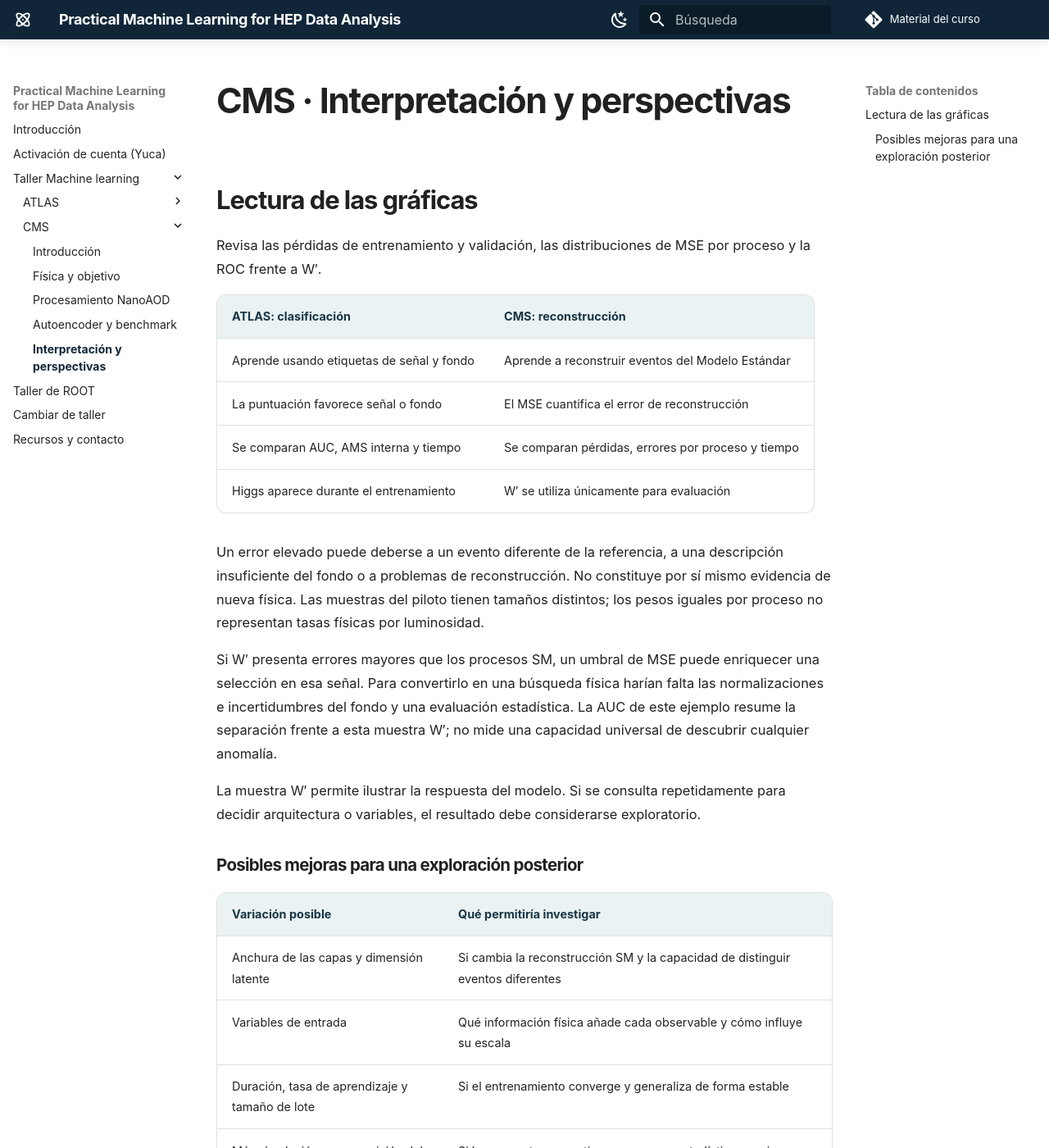
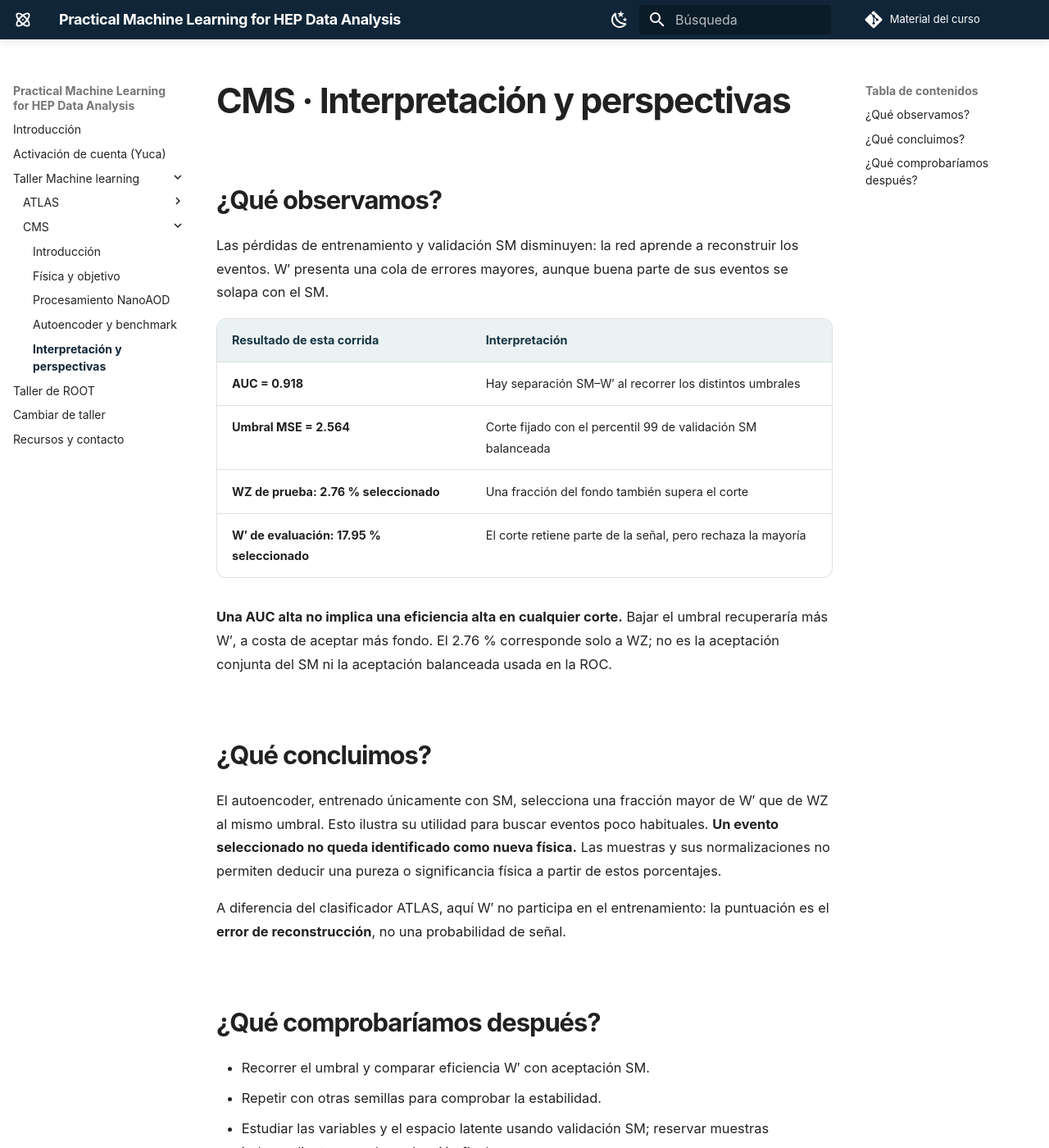
Before and after one commit to castaned/practical-ml-hep, an MkDocs documentation site: the page built from docs/cms-resultados.md, in a window 1280 px wide and 1400 px high. Shown: the whole window at 82% size. Built offline with MkDocs 1.6.1 and Material for MkDocs 9.7.7, drawn with Linux system fonts in a browser that asks for light colours; comment, search, counter and statistics services are not loaded; some of the changed text lies outside the part shown.

Commit message:
Align CMS conclusions with observed ROC and threshold results

```diff
--- a/docs/cms-resultados.md
+++ b/docs/cms-resultados.md
@@ -1,33 +1,28 @@
 # CMS · Interpretación y perspectivas
 
-## Lectura de las gráficas
+## ¿Qué observamos?
 
-Revisa las pérdidas de entrenamiento y validación, las distribuciones de MSE por proceso y la ROC frente a W′.
+Las pérdidas de entrenamiento y validación SM disminuyen: la red aprende a reconstruir los eventos. W′ presenta una cola de errores mayores, aunque buena parte de sus eventos se solapa con el SM.
 
-| ATLAS: clasificación | CMS: reconstrucción |
+| Resultado de esta corrida | Interpretación |
 | --- | --- |
-| Aprende usando etiquetas de señal y fondo | Aprende a reconstruir eventos del Modelo Estándar |
-| La puntuación favorece señal o fondo | El MSE cuantifica el error de reconstrucción |
-| Se comparan AUC, AMS interna y tiempo | Se comparan pérdidas, errores por proceso y tiempo |
-| Higgs aparece durante el entrenamiento | W′ se utiliza únicamente para evaluación |
+| **AUC = 0.918** | Hay separación SM–W′ al recorrer los distintos umbrales |
+| **Umbral MSE = 2.564** | Corte fijado con el percentil 99 de validación SM balanceada |
+| **WZ de prueba: 2.76 % seleccionado** | Una fracción del fondo también supera el corte |
+| **W′ de evaluación: 17.95 % seleccionado** | El corte retiene parte de la señal, pero rechaza la mayoría |
 
-Un error elevado puede deberse a un evento diferente de la referencia, a una descripción insuficiente del fondo o a problemas de reconstrucción. No constituye por sí mismo evidencia de nueva física. Las muestras del piloto tienen tamaños distintos; los pesos iguales por proceso no representan tasas físicas por luminosidad.
+**Una AUC alta no implica una eficiencia alta en cualquier corte.** Bajar el umbral recuperaría más W′, a costa de aceptar más fondo. El 2.76 % corresponde solo a WZ; no es la aceptación conjunta del SM ni la aceptación balanceada usada en la ROC.
 
-Si W′ presenta errores mayores que los procesos SM, un umbral de MSE puede enriquecer una selección en esa señal. Para convertirlo en una búsqueda física harían falta las normalizaciones e incertidumbres del fondo y una evaluación estadística. La AUC de este ejemplo resume la separación frente a esta muestra W′; no mide una capacidad universal de descubrir cualquier anomalía.
+## ¿Qué concluimos?
 
-La muestra W′ permite ilustrar la respuesta del modelo. Si se consulta repetidamente para decidir arquitectura o variables, el resultado debe considerarse exploratorio.
+El autoencoder, entrenado únicamente con SM, selecciona una fracción mayor de W′ que de WZ al mismo umbral. Esto ilustra su utilidad para buscar eventos poco habituales. **Un evento seleccionado no queda identificado como nueva física.** Las muestras y sus normalizaciones no permiten deducir una pureza o significancia física a partir de estos porcentajes.
 
-### Posibles mejoras para una exploración posterior
+A diferencia del clasificador ATLAS, aquí W′ no participa en el entrenamiento: la puntuación es el **error de reconstrucción**, no una probabilidad de señal.
 
-| Variación posible | Qué permitiría investigar |
-| --- | --- |
-| Anchura de las capas y dimensión latente | Si cambia la reconstrucción SM y la capacidad de distinguir eventos diferentes |
-| Variables de entrada | Qué información física añade cada observable y cómo influye su escala |
-| Duración, tasa de aprendizaje y tamaño de lote | Si el entrenamiento converge y generaliza de forma estable |
-| Más simulación y composición del fondo | Si la respuesta se mantiene con mayor estadística y mejor representación de los procesos |
+## ¿Qué comprobaríamos después?
 
-Cada estudio requeriría conservar su configuración y una carpeta de resultados propia. Las decisiones se apoyarían primero en la validación SM; una evaluación independiente permitiría comprobar después si la mejora se mantiene frente a W′.
+- Recorrer el umbral y comparar eficiencia W′ con aceptación SM.
+- Repetir con otras semillas para comprobar la estabilidad.
+- Estudiar las variables y el espacio latente usando validación SM; reservar muestras independientes para la evaluación final.
 
-**Preguntas para la discusión:** ¿en qué paso se construyen las variables? ¿Qué información se necesita para entrenar cada red? ¿Por qué un error alto y una puntuación alta de clasificación tienen significados diferentes?
-
-[Anterior: Autoencoder y benchmark](cms-autoencoder.md){ .md-button }
+[Volver a las gráficas del benchmark](cms-autoencoder.md#benchmark-cms){ .md-button }
```
